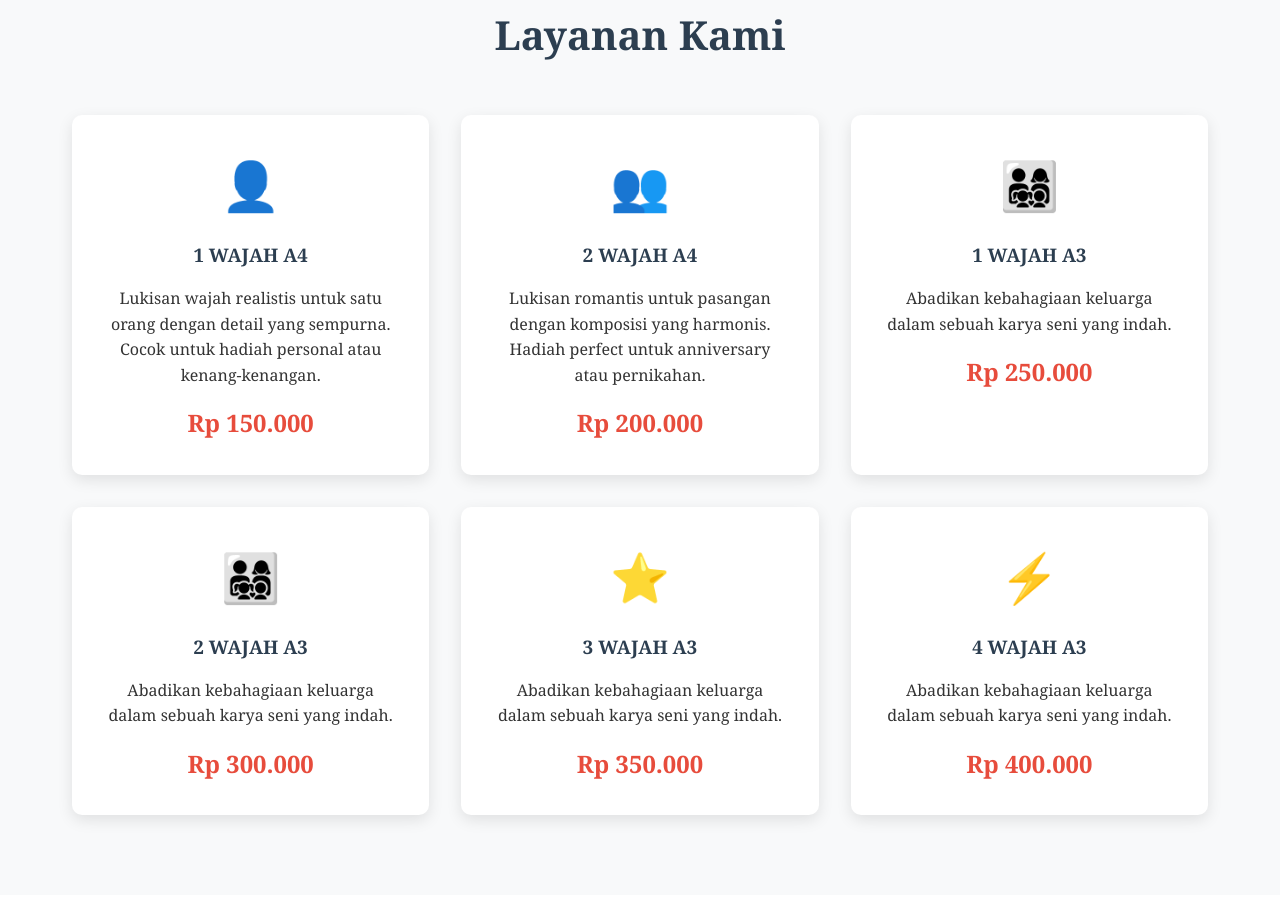
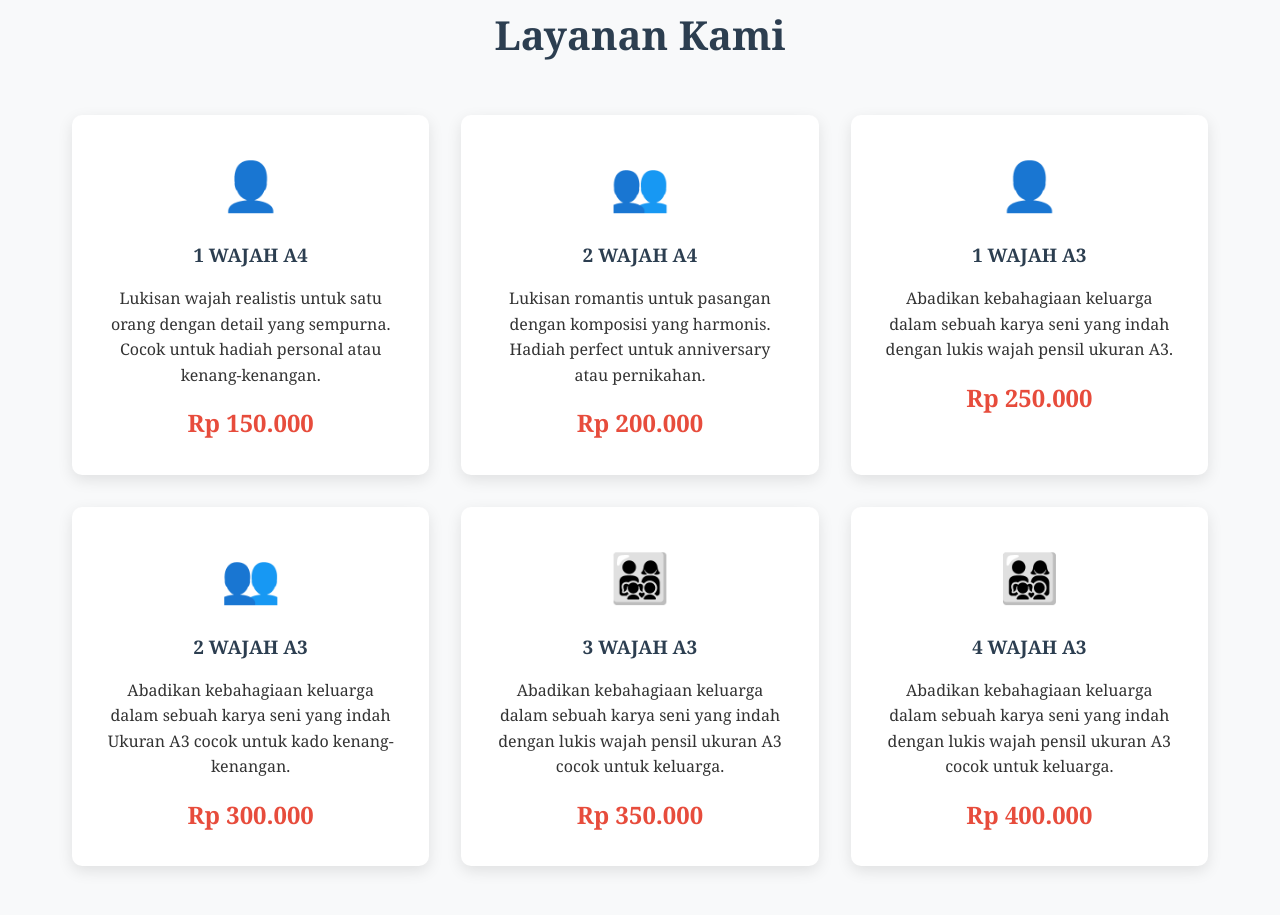
Before and after one commit to airisviel/lukis-wajah-realistis, a plain HTML site: page index.html in a window 1280 px wide. Shown: the part 1550-2465 px from the top of the page. Drawn offline with Linux system fonts and the light colour scheme.

Commit message:
Update index.html

```diff
--- a/index.html
+++ b/index.html
@@ -629,27 +629,27 @@
                     <div class="price">Rp 200.000</div>
                 </div>
                 <div class="service-card">
-                    <div class="service-icon">👨‍👩‍👧‍👦</div>
+                    <div class="service-icon">👤</div>
                     <h3>1 WAJAH A3</h3>
-                    <p>Abadikan kebahagiaan keluarga dalam sebuah karya seni yang indah.</p>
+                    <p>Abadikan kebahagiaan keluarga dalam sebuah karya seni yang indah dengan lukis wajah pensil ukuran A3.</p>
                     <div class="price">Rp 250.000</div>
                 </div>
                 <div class="service-card">
-                    <div class="service-icon">👨‍👩‍👧‍👦</div>
+                    <div class="service-icon">👥</div>
                     <h3>2 WAJAH A3</h3>
-                    <p>Abadikan kebahagiaan keluarga dalam sebuah karya seni yang indah.</p>
+                    <p>Abadikan kebahagiaan keluarga dalam sebuah karya seni yang indah Ukuran A3 cocok untuk kado kenang-kenangan.</p>
                     <div class="price">Rp 300.000 </div>
                 </div>
                 <div class="service-card">
-                    <div class="service-icon">⭐</div>
+                    <div class="service-icon">👨‍👩‍👧‍👦</div>
                     <h3>3 WAJAH A3</h3>
-                    <p> Abadikan kebahagiaan keluarga dalam sebuah karya seni yang indah.</p>
+                    <p> Abadikan kebahagiaan keluarga dalam sebuah karya seni yang indah dengan lukis wajah pensil ukuran A3 cocok untuk keluarga.</p>
                     <div class="price">Rp 350.000</div>
                 </div>
                 <div class="service-card">
-                    <div class="service-icon">⚡</div>
+                    <div class="service-icon">👨‍👩‍👧‍👦</div>
                     <h3>4 WAJAH A3</h3>
-                    <p>Abadikan kebahagiaan keluarga dalam sebuah karya seni yang indah.</p>
+                    <p>Abadikan kebahagiaan keluarga dalam sebuah karya seni yang indah dengan lukis wajah pensil ukuran A3 cocok untuk keluarga.</p>
                     <div class="price">Rp 400.000</div>
                 </div>
             </div>
```
